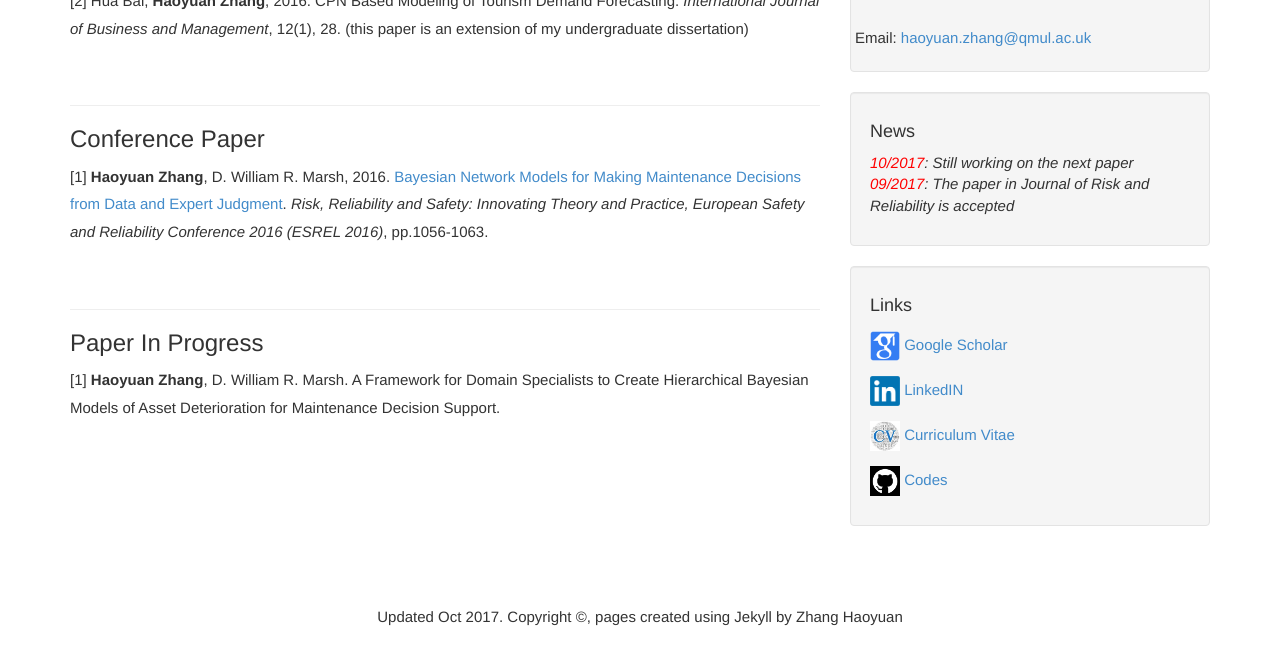
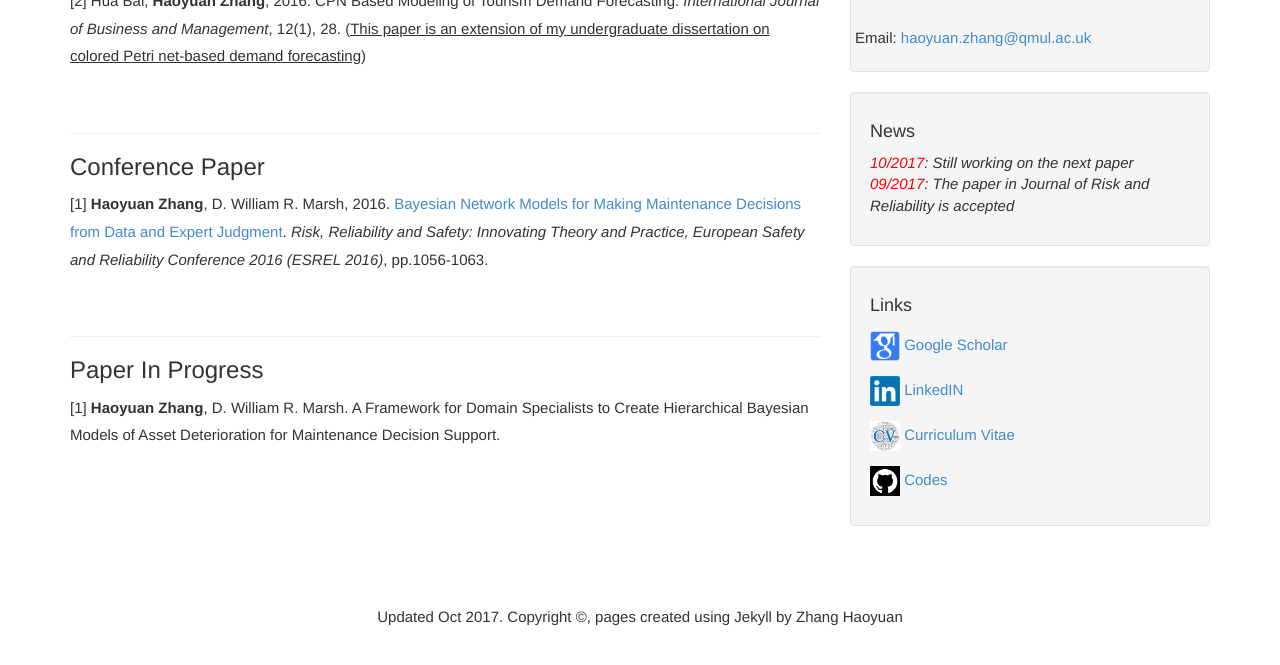
Before and after one commit to july0905/haoyuanzhang1990.github.io, a Jekyll site: the page built from pub.md, in a window 1280 px wide and 961 px high, cut to the strip 284-949 px from the top of the window. Built offline with Jekyll 4.4.1, drawn with Linux system fonts in a browser that asks for light colours.

Commit message:
Update pub.md

```diff
--- a/pub.md
+++ b/pub.md
@@ -9,7 +9,7 @@ title: "Publication"
 <h3> Journal Paper</h3>
 [1] <b>Haoyuan Zhang</b>, D. William R. Marsh, 2017. Generic Bayesian Network Models for Making Maintenance Decisions from Available Data and Expert Knowledge. <i>Journal of Risk and Reliability</i> (accepted).
 
-<p>[2] Hua Bai, <b>Haoyuan Zhang</b>, 2016. CPN Based Modeling of Tourism Demand Forecasting. <i>International Journal of Business and Management</i>, 12(1), 28. (this paper is an extension of my undergraduate dissertation)</p>
+<p>[2] Hua Bai, <b>Haoyuan Zhang</b>, 2016. CPN Based Modeling of Tourism Demand Forecasting. <i>International Journal of Business and Management</i>, 12(1), 28. (<u>This paper is an extension of my undergraduate dissertation on colored Petri net-based demand forecasting</u>)</p>
 
 
 <p> &nbsp;</p>
```
